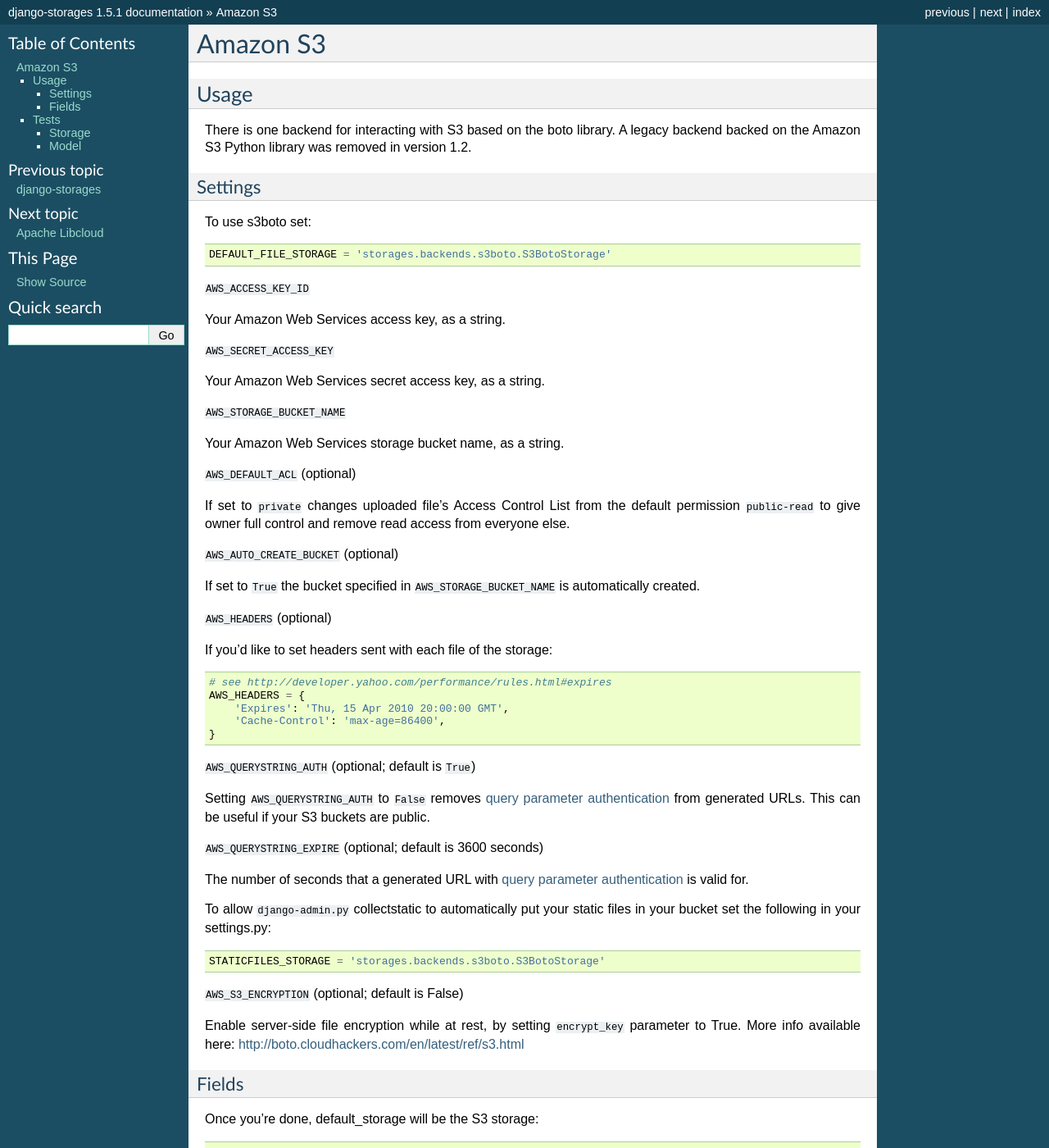
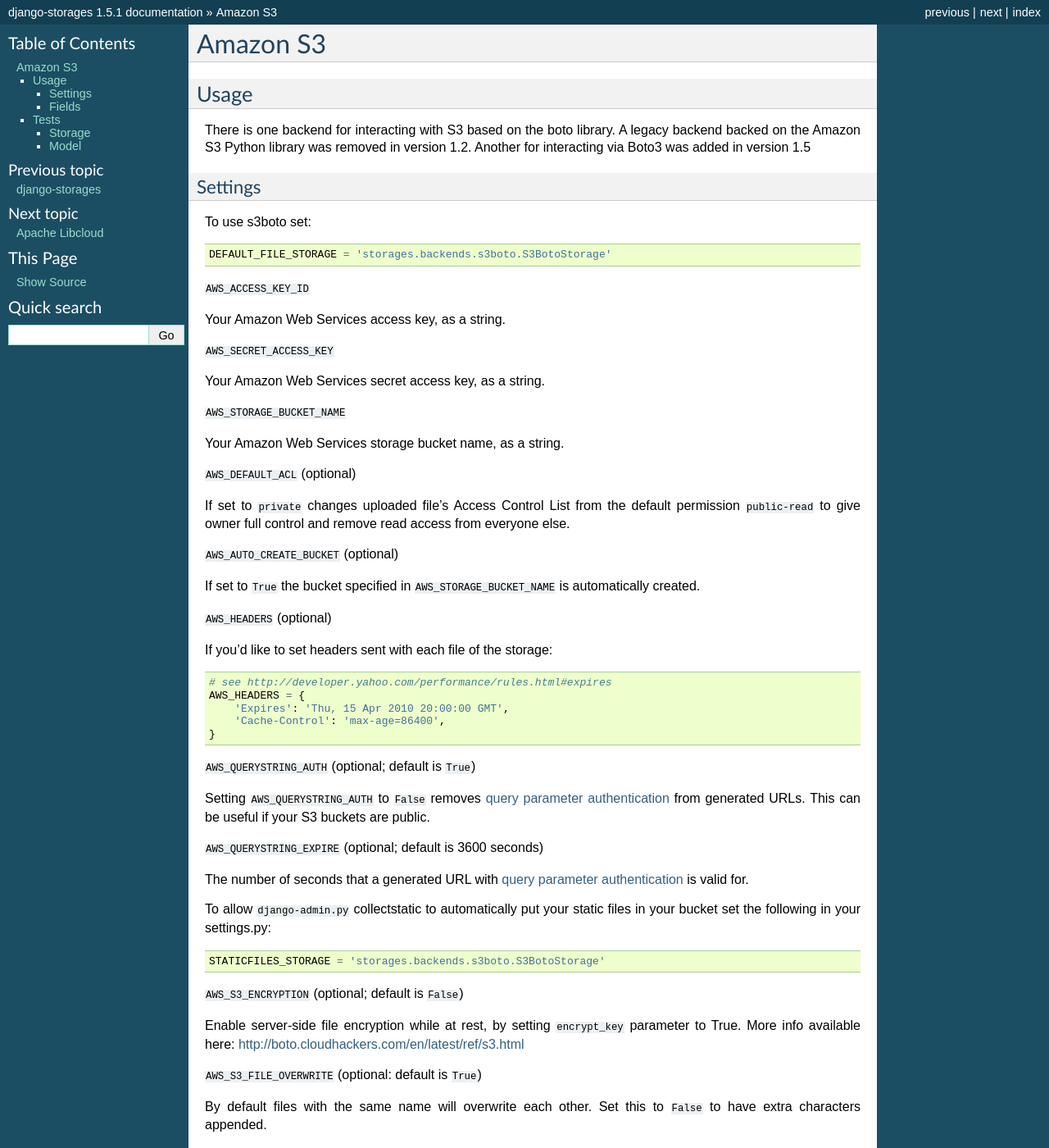
Before and after one commit to jschneier/django-storages, a Sphinx documentation site: the page built from docs/backends/amazon-S3.rst, in a window 1280 px wide and 1400 px high. Shown: the whole window at 82% size. Built offline with Sphinx 7.4.7, drawn with Linux system fonts in a browser that asks for light colours.

Commit message:
Document AWS_S3_FILE_OVERWRITE

```diff
--- a/docs/backends/amazon-S3.rst
+++ b/docs/backends/amazon-S3.rst
@@ -5,6 +5,7 @@
 *****
 
 There is one backend for interacting with S3 based on the boto library. A legacy backend backed on the Amazon S3 Python library was removed in version 1.2.
+Another for interacting via Boto3 was added in version 1.5
 
 Settings
 --------
@@ -63,9 +64,14 @@
 
 .. _query parameter authentication: https://docs.aws.amazon.com/AmazonS3/latest/API/sigv4-query-string-auth.html
 
-``AWS_S3_ENCRYPTION`` (optional; default is False)
+``AWS_S3_ENCRYPTION`` (optional; default is ``False``)
 
 Enable server-side file encryption while at rest, by setting ``encrypt_key`` parameter to True. More info available here: http://boto.cloudhackers.com/en/latest/ref/s3.html
+
+``AWS_S3_FILE_OVERWRITE`` (optional: default is ``True``)
+
+By default files with the same name will overwrite each other. Set this to ``False`` to have extra characters appended.
+
 
 Fields
 ------
```
